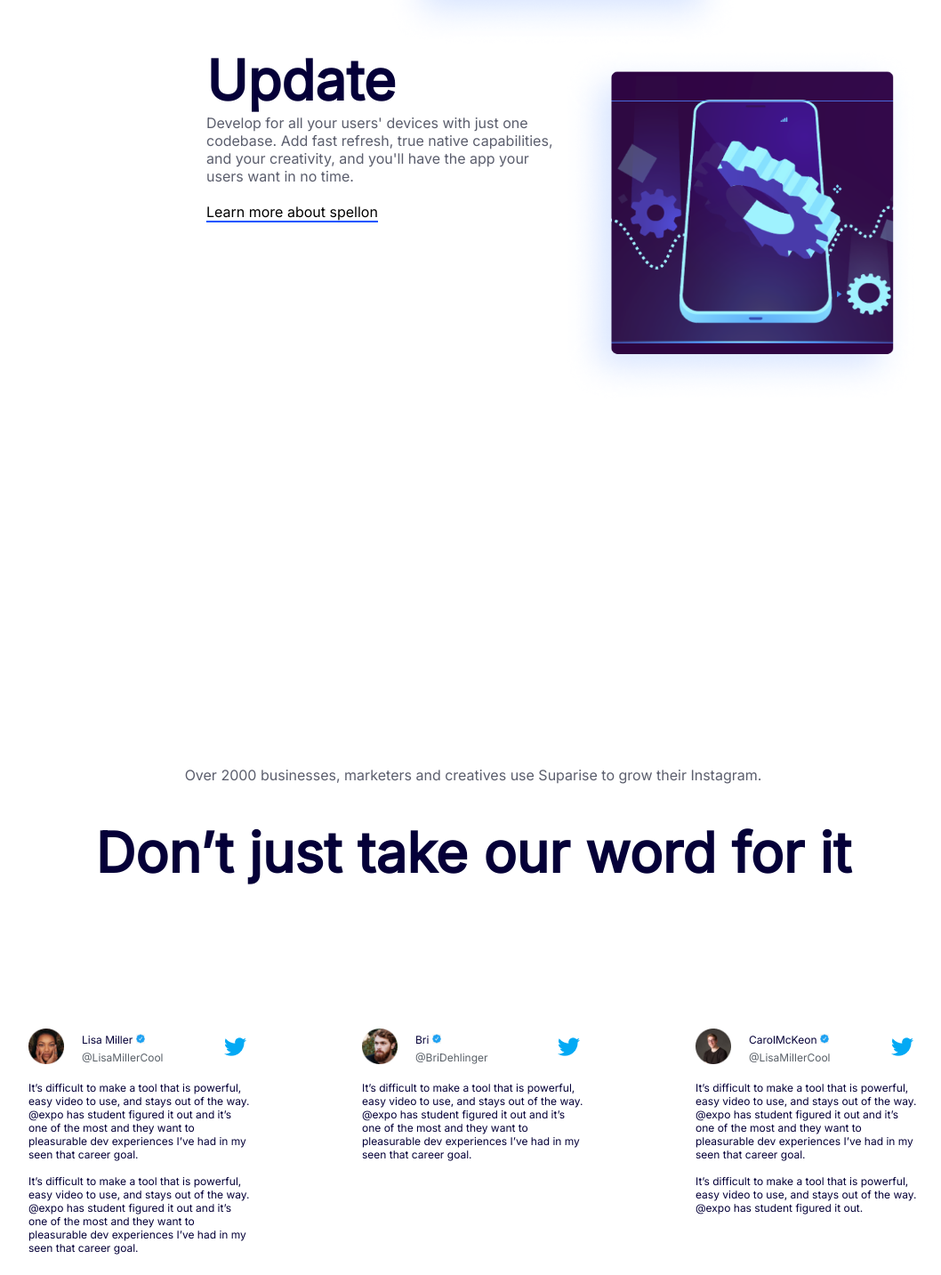
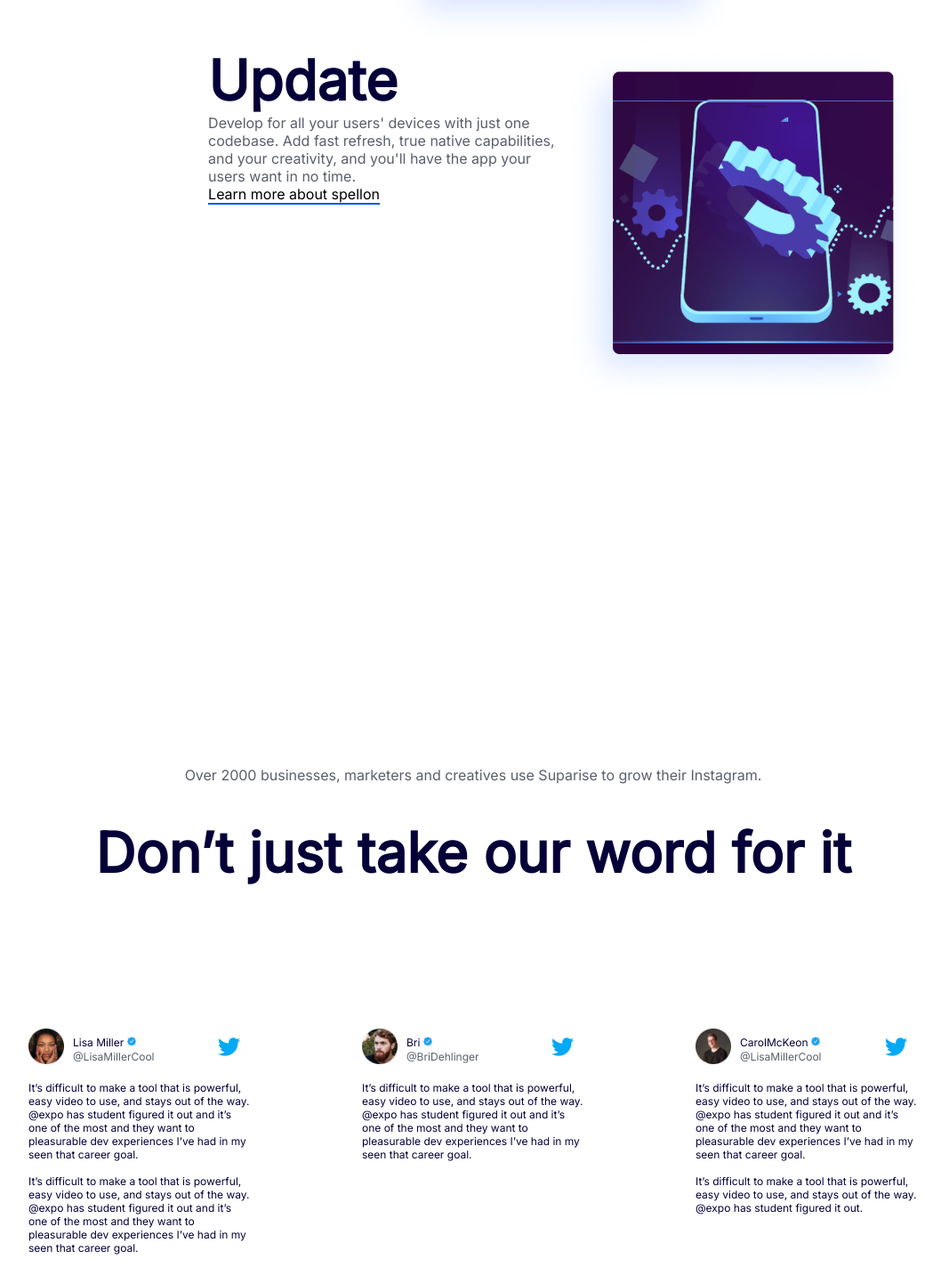
Before and after one commit to HarutManukyan/HelloUI, a plain HTML site: page index.html in a window 1280 px wide. Shown: the part 3050-4483 px from the top of the page at 89% size, without its empty margins (108-1166 px from the left). Drawn offline with nearby package versions, Linux system fonts and the light colour scheme.

Commit message:
Update style.css

```diff
--- a/style.css
+++ b/style.css
@@ -8,7 +8,7 @@
     margin: 0;
 }
 .container{
-    width: 1000px;
+    max-width: 1000px;
     margin: 0 auto;
 }
 .header{
@@ -114,10 +114,6 @@
 .column2{
     max-width: 177px;
 }
-/* .carousel{
-   margin-top: 150px;
-
-} */
 .carousel__text{
     color: #5B5E6D;
     display: flex;
@@ -133,20 +129,17 @@
     display: flex;
     align-items: center;
 }
-
-
-
 .carousel{
-    width: 840px;
-    height: 250px;
+    max-width: 840px;
+    max-height: 250px;
 }
 .img{
     display: none;
 
 }
 .selected--img{
-    width: 800px;
-    height: 250px;
+    max-width: 800px;
+    max-height: 250px;
     display: block;
     margin: 0 auto;
     border-radius: 8px;
@@ -193,8 +186,7 @@
 }
 .block__text{ /* *** */
     color: #5B5E6D;
-
-    width: 700px;
+    max-width: 700px;
     text-align: center;
     margin: 0 auto;
     margin-top: 30px;
@@ -222,10 +214,11 @@
 }
 .opportunities__cell{
     display: flex;
+    flex-wrap: wrap;
 }
 .opportunity__cell-img{
-    width: 400px;
-    height: 400px;
+    max-width: 400px;
+    max-height: 400px;
 }
 .opportunities__cell-title{
     font-size: 62px;
@@ -234,8 +227,8 @@
 }
 .opportunities__cell-text{
     color: #5B5E6D;
-    width: 400px;
-    height: 100px;
+    max-width: 400px;
+    max-height: 100px;
 }
 #opportunity__cell1, #opportunity__cell3{
     display: flex;
@@ -263,46 +256,45 @@
 .review__block{
     display: flex;
     justify-content: space-between;
-    margin: 0 auto;
     margin-top: 60px;
 }
 .review__cell{
     color: #050038;
-    width: 250px;
-    height: 200px;
+    max-width: 250px;
+    max-height: 200px;
     margin: 100px 0;
     position: relative;
+
 }
 .review__logo{
-    width: 40px;
-    height: 40px;
+    max-width: 40px;
+    max-height: 40px;
 }
 .review__cell-name{
     font-weight: 500;
     color: #050038;
-    width: 97px;
+    max-width: 97px;
     position: absolute;
-    top: 5px;
-    left: 60px;
+    top: 4%;
+    left: 20%;
     font-size: 12px;
 }
 .review__proof{
-    width: 10px;
-    height: 11px;
+    max-width: 10px;
+    max-height: 11px;
 }
 .review__cell-username{
-    color: #596068;display: flex;
-    width: 60px;
+    color: #596068;
     position: absolute;
-    top: 25px;
-    left: 60px;
+    top: 12%;
+    left: 20%;
     font-size: 12px;
 }
 .review__cell-twitter{
     position: absolute;
-    top: 10px;
-    right: 5px;
-    height: 10px;
+    top: 5%;
+    right: 5%;
+    max-height: 10px;
 }
 .review__cell-review{
     font-size: 12px;
@@ -310,7 +302,7 @@
 }
 .review__cell-header{
     display: flex;
-    width: 250px;
+    max-width: 250px;
 }
 .footer{
     background-color: #130C3A;
@@ -384,7 +376,7 @@
 
 }
 .footer__block{
-    width: 1000px;
+    max-width: 1000px;
     margin: 0 auto;
     margin-top: 130px;
     display: flex;
@@ -399,7 +391,7 @@
 .footer__footer{
     background-color: #0F0937;
     width: 100%;
-    height: 59px;
+    max-height: 59px;
     display: flex;
     justify-content: center;
     align-items: center;
```
